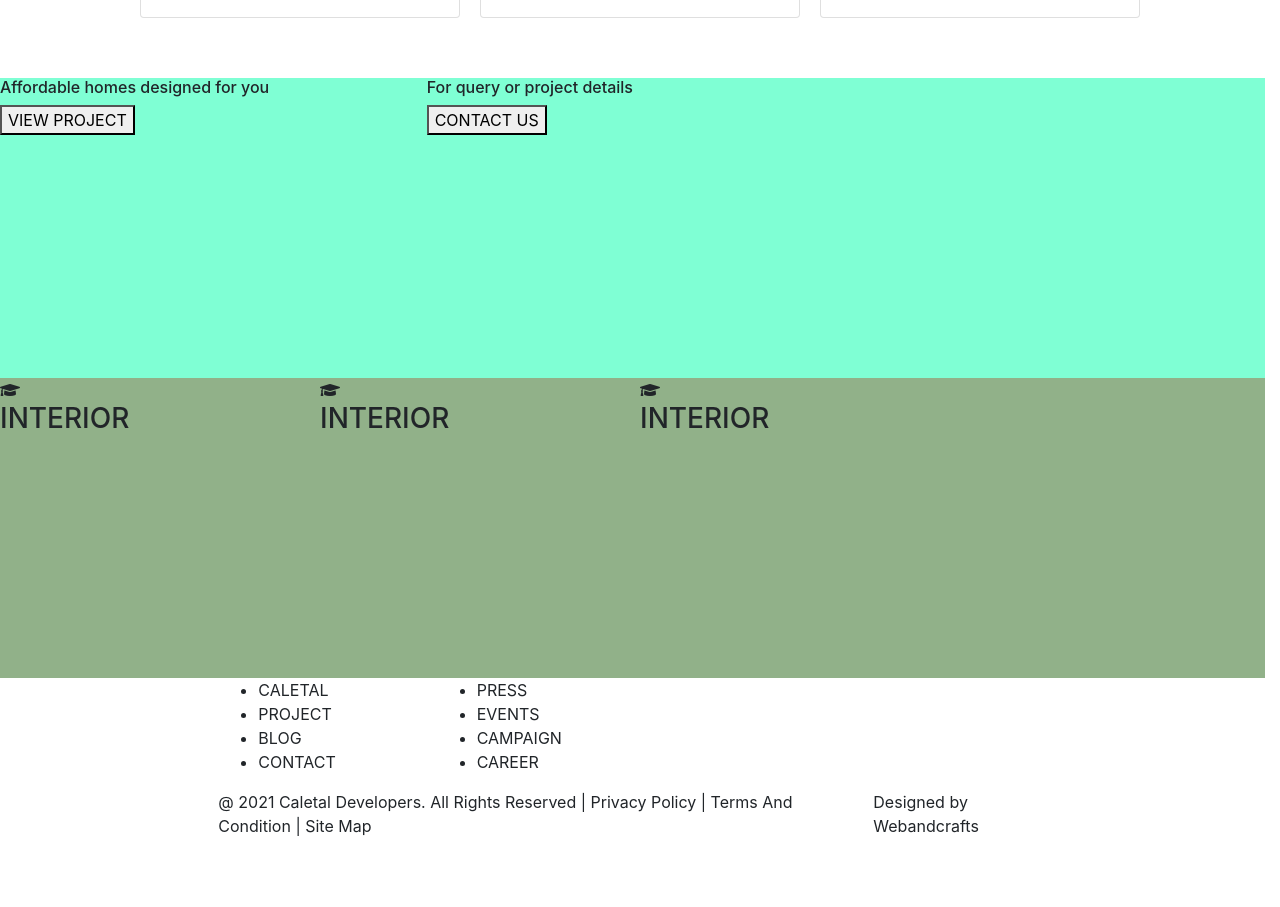
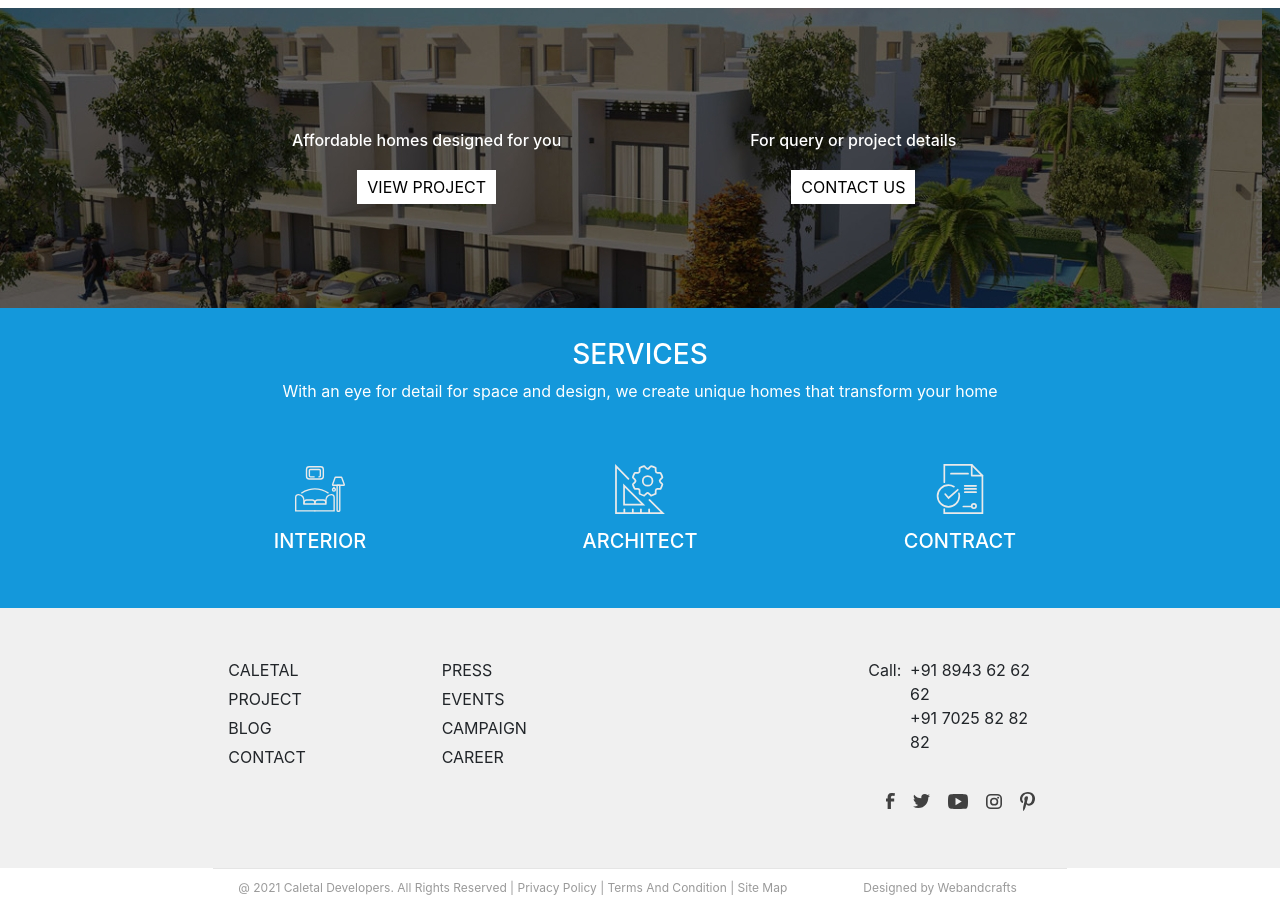
Before and after one commit to muhammed-ashir/caletal, a plain HTML site: page index.html in a window 1280 px wide. Shown: the part 944-1851 px from the top of the page. Before the commit the page ends 1782 px from the top, so only its background shows below. Drawn offline with nearby package versions, Linux system fonts and the light colour scheme.

Commit message:
completed partial

```diff
--- a/css/style.css
+++ b/css/style.css
@@ -1,4 +1,7 @@
-
+*{
+	margin: 0;
+	padding: 0;
+}
 
 /* navbar */
 .caletal-nav {
@@ -17,16 +20,14 @@
 /* Banner Style */
 
 .banner {
-	margin: 0;
 	position: relative;
 	width: 100%;
 	margin: 0;
 	padding: 0;
-
 }
 
 .banner-item-01 {
-	padding: 200px 0px;
+	height: 330px;
 	background-image: url(../img/slide_01.jpg);
 	background-size: cover;
 	background-repeat: no-repeat;
@@ -34,7 +35,7 @@
 }
 
 .banner-item-02 {
-	padding: 200px 0px;
+	height: 330px;
 	background-image: url(../img/slide_02.jpg);
 	background-size: cover;
 	background-repeat: no-repeat;
@@ -42,7 +43,7 @@
 }
 
 .banner-item-03 {
-	padding: 200px 0px;
+	height: 330px;
 	background-image: url(../img/slide_03.jpg);
 	background-size: cover;
 	background-repeat: no-repeat;
@@ -51,7 +52,7 @@
 
 .banner .text-content {
 	position: absolute;
-	transform: translate(80px,50px);
+	transform: translate(90px,160px);
 	width: 100%;
 }
 
@@ -79,7 +80,7 @@
     -webkit-justify-content: center;
     justify-content: center;
     position: absolute;
-    left: 118px;
+    left: 128px;
     transform: translateX(-50%);
     bottom: 30px;
 }
@@ -124,7 +125,22 @@
 #section3{
 	width: 100%;
 	height: 300px;
-	background-color: aquamarine;
+	background-image: url(../img/sec3.jpg);
+	margin: 0;
+	justify-content: center;
+	align-items: center;
+}
+#section3 h6{
+	color: white;
+	margin: 20px;
+}
+#section3 button{
+	background-color: white;
+	border: none;
+	padding: 5px 10px 5px 10px;
+}
+#section3 .con{
+	text-align: center;
 }
 
 /* Section3 ends */
@@ -134,7 +150,63 @@
 #services{
 	width: 100%;
 	height: 300px;
-	background-color: rgb(145, 177, 137);
+	background-color: #1498DB;
+	color: white;
+	margin: 0;
+}
+
+#services .title{
+	text-align: center;
+	margin: 0 auto;
+	padding: 30px;
+}
+
+#services1 .content{
+	text-align: center;
+}
+#services1{
+	justify-content: center;
+}
+#services1 .icon img{
+	width: 50px;
+	height: 50px;
+	margin: 15px;
+}
+#services1 .content h3{
+	font-size: 20px;
 }
 
 /* services ends */
+
+/* footer */
+#foot{
+	width: 100%;
+	height: 260px;
+	background-color: #f0f0f0;
+	margin: 0;
+	padding-top: 50px;
+
+}
+
+#foot ul{
+	list-style-type: none;
+}
+#foot ul li{
+	margin-bottom: 5px;
+}
+
+
+#foot .foot1{
+	border-top: 1px solid rgba(0, 0, 0, .1);
+	font-size: 12px;
+	margin-top: 40px;
+	color: #9A9A9A;
+	padding: 10px;
+}
+
+#foot img{
+	/* width: 5px;
+	height: 5px; */
+	margin-left: 18px;
+}
+/* footer ends */
--- a/index.html
+++ b/index.html
@@ -117,11 +117,11 @@
       <!-- Section3 -->
 
       <div class="row" id="section3">
-         <div class="col-md-4">
+         <div class="col-md-4 con">
             <h6>Affordable homes designed for you</h6>
             <button>VIEW PROJECT</button>
          </div>
-         <div class="col-md-4">
+         <div class="col-md-4 con">
             <h6>For query or project details</h6>
             <button>CONTACT US</button>
          </div>
@@ -130,12 +130,19 @@
       <!-- Section3 ends -->
 
       <!-- Services -->
-
       <div class="row" id="services">
+         <div class="col-md-12">
+         <div class="row">
+            <div class="title">
+               <h3>SERVICES</h3>
+               <p>With an eye for detail for space and design, we create unique homes that transform your home</p>
+            </div>
+         </div>
+         <div class="row" id="services1">
             <div class="col-md-3">
                <div class="content">
                   <div class="icon">
-                  <i class="icon fa fa-graduation-cap"></i>
+                     <img src="img/interior.svg" alt="">
                   </div>
                   <div class="text">
                      <h3>INTERIOR</h3>
@@ -145,31 +152,32 @@
             <div class="col-md-3">
                <div class="content">
                   <div class="icon">
-                  <i class="icon fa fa-graduation-cap"></i>
+                     <img src="img/architect.svg" alt="">
                   </div>
                   <div class="text">
-                  <h3>INTERIOR</h3>
+                     <h3>ARCHITECT</h3>
                   </div>
                </div>
             </div>
             <div class="col-md-3">
                <div class="content">
                   <div class="icon">
-                  <i class="icon fa fa-graduation-cap"></i>
+                     <img src="img/contract.svg" alt="">
                   </div>
                   <div class="text">
-                  <h3>INTERIOR</h3>
+                     <h3>CONTRACT</h3>
                   </div>
                </div>
             </div>
          </div>
-
+         </div>
+      </div>
       <!-- Services ends -->
 
 
 
       <!-- footer -->
-      <div class="row">
+      <div class="row" id="foot">
          <div class="col-md-8 offset-md-2">
             <div class="row">
                <div class="col-md-3">
@@ -188,24 +196,35 @@
                      <li>CAREER</li>
                   </ul>
                </div>
+               <div class="col-md-3"></div>
                <div class="col-md-3">
-
+                  <ul>
+                     <li><table>
+                        <tr>
+                           <td>Call: &nbsp;</td>
+                           <td>+91 8943 62 62 62</td>
+                        </tr>
+                        <tr>
+                           <td></td>
+                           <td>+91 7025 82 82 82</td>
+                        </tr>
+                     </table></li>
+                     <li><br></li>
+                     <li><img src="img/facebook.svg" alt=""><img src="img/twitter.svg" alt=""><img src="img/youtube.svg" alt=""><img src="img/instagram.svg" alt=""><img src="img/pintrest.svg" alt=""></li>
+                  </ul>
                </div>
             </div>
-            <div class="row">
+            <div class="row foot1">
                <div class="col-md-9">
                   @ 2021 Caletal Developers. All Rights Reserved | Privacy Policy | Terms And Condition | Site Map
                </div>
-               <div class="col-md-2">
+               <div class="col-md-3">
                   Designed by Webandcrafts
                </div>
             </div>
          </div>
       </div>
       <!-- footer ends-->
-
-
-
 
 
 
```
Also changed, not shown: img/architect.svg (added), img/contract.svg (added), img/facebook.svg (added), img/instagram.svg (added), img/interior.svg (added), img/logo.png (added), img/pintrest.svg (added), img/sec3.jpg (added), img/twitter.svg (added), img/youtube.svg (added). Lines whose indentation alone changed are shown as unchanged.
